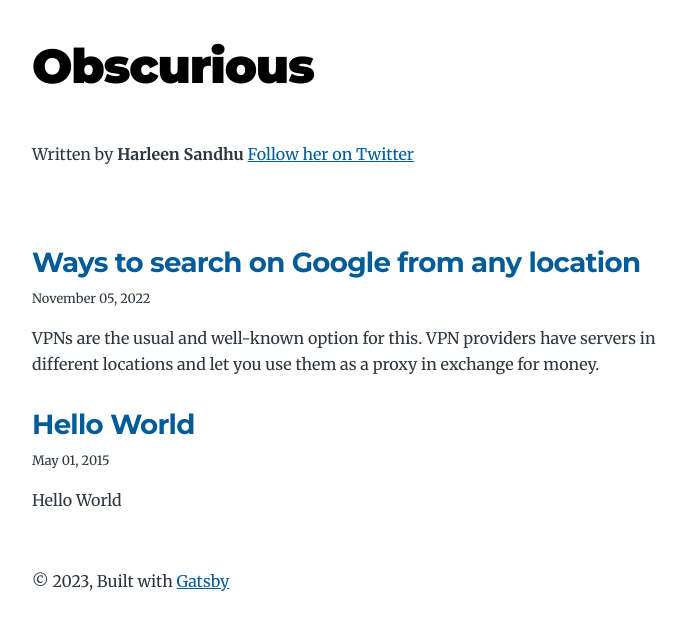
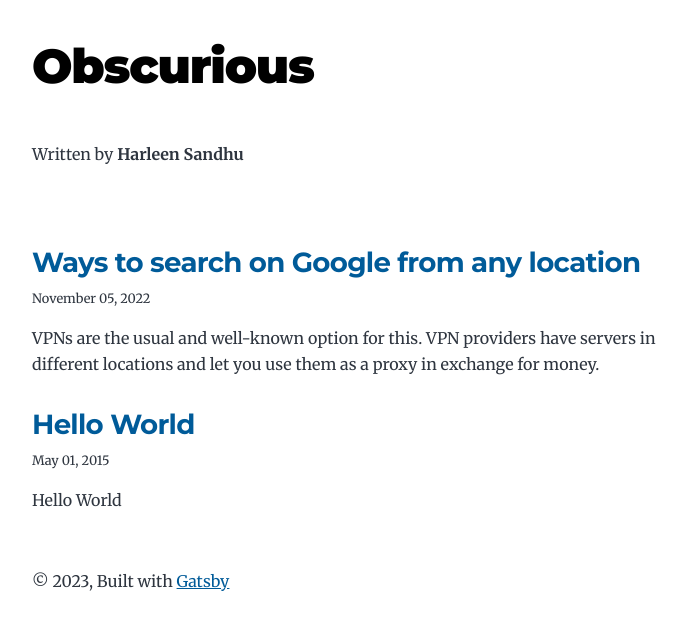
Before and after one commit to harleen7/Obscurious, a Gatsby site: page / in a window 1280 px wide. Shown: the whole page, without its empty margins (292-978 px from the left). Built offline with nearby package versions, Linux system fonts and the light colour scheme; Gatsby itself is replaced by a stand-in of ours.

Commit message:
Update bio.js

```diff
--- a/src/components/bio.js
+++ b/src/components/bio.js
@@ -36,9 +36,6 @@ const Bio = () => {
         <p>
           Written by <strong>{author.name}</strong> {author?.summary || null}
           {` `}
-          <a href={`https://twitter.com/Harleensan`}>
-            Follow her on Twitter
-          </a>
         </p>
       )}
     </div>
```
